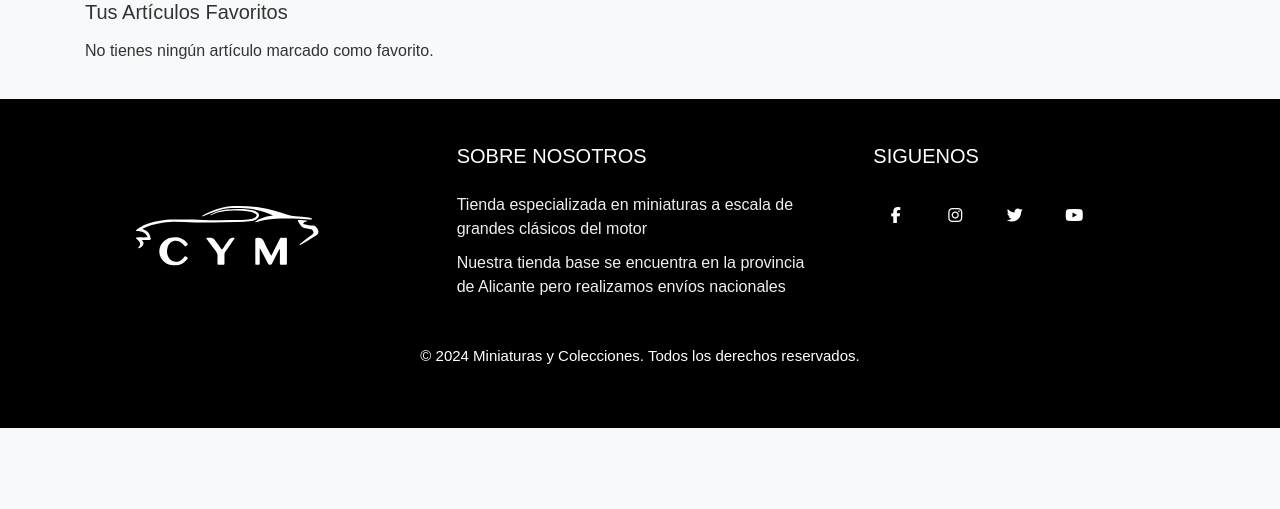
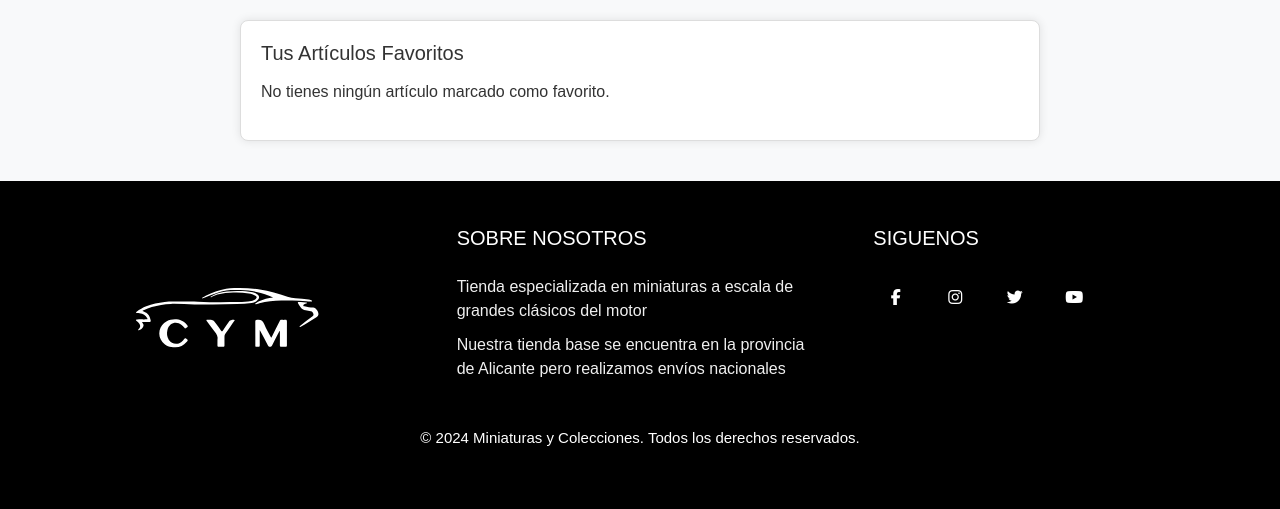
Before and after one commit to Elizaga21/Elizaga21.github.io, a PHP site: page /favoritos.php in a window 1280 px wide. Shown: the part 124-633 px from the top of the page. Run offline with PHP 8.4, Linux system fonts and the light colour scheme; the visitor is signed in with stand-in values (Sample User, id 1); data that the repository does not hold is empty; some libraries are stand-ins or nearby versions.

Commit message:
favoritos arreglo

```diff
--- a/favoritos.php
+++ b/favoritos.php
@@ -71,13 +71,21 @@ $favoritos = $stmt->fetchAll();
             margin: 0;
         }
 
-    .favoritos-container {
+
+        .container {
+            max-width: 800px;
+            width: 100%;
+            padding: 20px;
+            background-color: #fff;
+            border: 1px solid #ddd;
+            border-radius: 8px;
+            box-shadow: 0 0 10px rgba(0, 0, 0, 0.1);
+            margin: 20px auto;
+        }
+        .favoritos-container {
         display: flex;
         flex-wrap: wrap;
         justify-content: space-around;
-        max-width: 800px;
-            width: 100%;
-            margin: auto;
     }
 
     .favorito {
@@ -96,7 +104,6 @@ $favoritos = $stmt->fetchAll();
         border-radius: 8px;
         margin-top: 15px;
     }
-
 
 
         .favorito-icon, .carrito-icon {
@@ -137,8 +144,8 @@ $favoritos = $stmt->fetchAll();
         <?php else : ?>
             <p>No tienes ningún artículo marcado como favorito.</p>
         <?php endif; ?>
+        </div>
 
-    <?php include 'footer.php'; ?>
-
+        <?php include 'footer.php'; ?>
 </body>
 </html>
```
